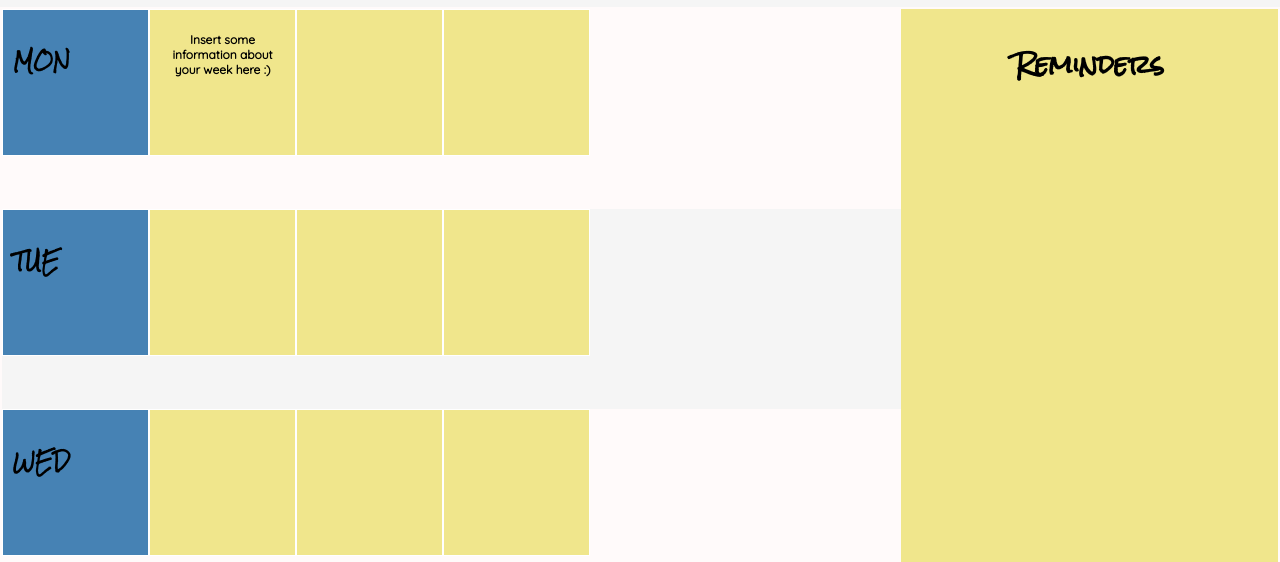
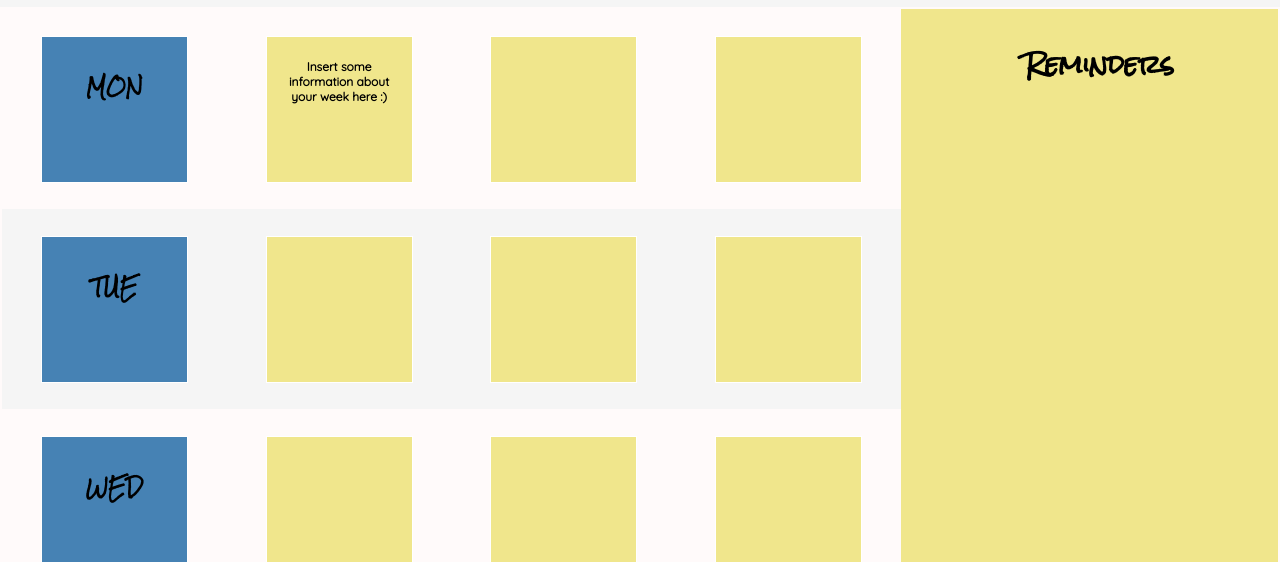
Before and after one commit to moonhuntercode/not-todo-app-css-flexbox-, a plain HTML site: page index.html in a window 1280 px wide. Shown: the part 238-800 px from the top of the page. Drawn offline with Linux system fonts and the light colour scheme.

Commit message:
beta end

```diff
--- a/estilo1.css
+++ b/estilo1.css
@@ -1,8 +1,3 @@
-body,
-html {
-  width: 100%;
-  height: 100%;
-}
 /* Universal Styles */
 body {
   margin: 0px;
@@ -40,22 +35,25 @@ h2 {
 }
 
 /* To Do Section */
+.week {
+  display: inline-flex;
+  flex-grow: 3;
+  flex-direction: column;
+}
 
 .row {
   min-height: 200px;
   display: flex;
+  flex-wrap: wrap;
+  justify-content: space-around;
+  align-items: center;
 }
 
 .square {
   width: 125px;
   height: 125px;
   padding: 10px;
-  display: flex;
-}
-.week {
-  display: inline-flex;
-  flex-grow: 3;
-  flex-direction: column;
+  align-items: center;
 }
 
 .day.square {
@@ -77,7 +75,6 @@ h2 {
 /* Reminders */
 .reminders {
   background-color: khaki;
-  display: inline-flex;
   flex-grow: 2;
 }
 
```
